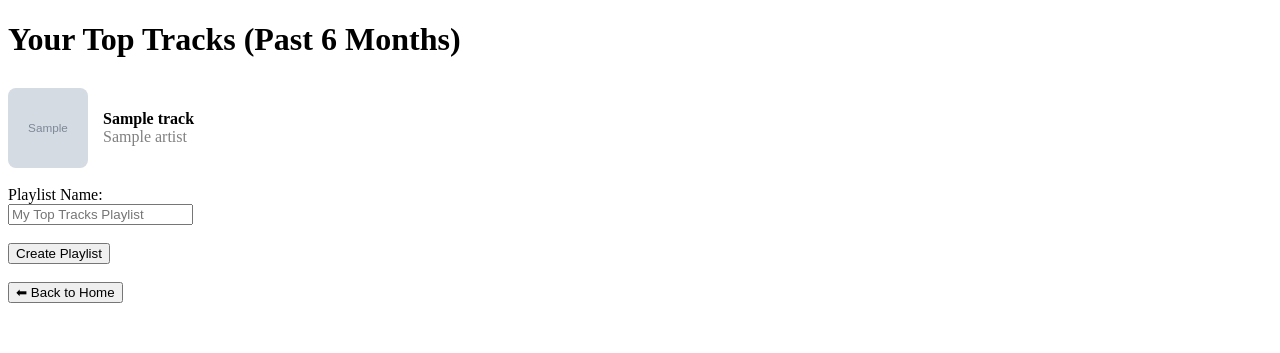
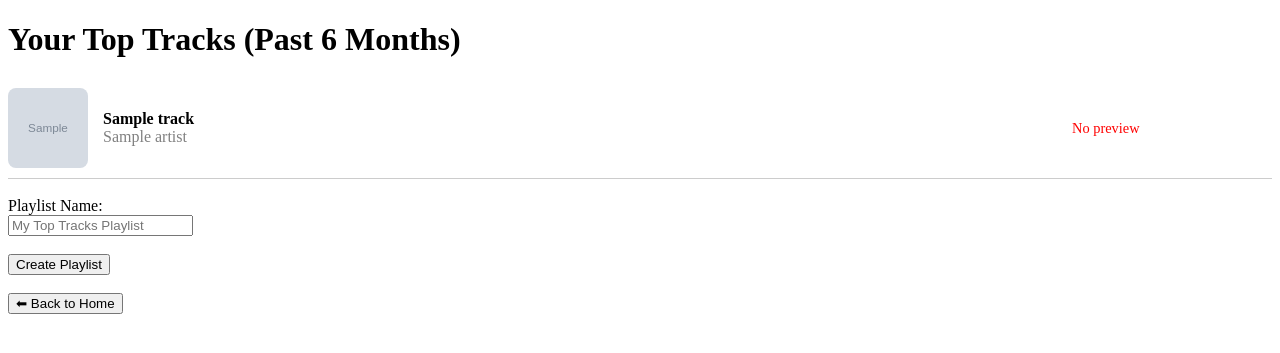
Before and after one commit to ryanchan339/The-SpotifyBook, a Flask app: template templates/top_tracks.html in a window 1280 px wide. Shown: the top 353 px of the page. Run offline with Flask 3, Linux system fonts and the light colour scheme; the template is opened without the code that fills it: most values are stand-ins (such as "Sample title", 1, 10 or a date in 2020); grey boxes marked "Sample" are stand-in pictures.

Commit message:
play button

```diff
--- a/app.py
+++ b/app.py
@@ -74,10 +74,12 @@ def callback():
                 "name": track["name"],
                 "artist": track["artists"][0]["name"],
                 "uri": track["uri"],
-                "image": track["album"]["images"][0]["url"] if track["album"]["images"] else ""
+                "image": track["album"]["images"][0]["url"],
+                "preview_url": track["preview_url"]
             }
             for track in tracks
         ]
+
 
         session["time_range"] = "medium_term"
 
@@ -105,10 +107,12 @@ def top_tracks():
             "name": track["name"],
             "artist": track["artists"][0]["name"],
             "uri": track["uri"],
-            "image": track["album"]["images"][0]["url"] if track["album"]["images"] else ""
+            "image": track["album"]["images"][0]["url"],
+            "preview_url": track["preview_url"]
         }
         for track in tracks
     ]
+
 
     return render_template("top_tracks.html",
                        track_info=session["track_info"],
--- a/templates/top_tracks.html
+++ b/templates/top_tracks.html
@@ -11,6 +11,14 @@
     }
 
     .track-item {
+      display: flex;
+      justify-content: space-between;
+      align-items: center;
+      border-bottom: 1px solid #ccc;
+      padding-bottom: 10px;
+    }
+
+    .track-left {
       display: flex;
       align-items: center;
       gap: 15px;
@@ -33,6 +41,10 @@
 
     .track-artist {
       color: gray;
+    }
+
+    .audio-preview {
+      min-width: 200px;
     }
   </style>
 </head>
@@ -70,10 +82,25 @@
   <div class="track-list">
     {% for track in track_info %}
       <div class="track-item">
-        <img src="{{ track.image }}" alt="Album cover">
-        <div class="track-info">
-          <div class="track-name">{{ track.name }}</div>
-          <div class="track-artist">{{ track.artist }}</div>
+        <!-- Left side: album cover + info -->
+        <div class="track-left">
+          <img src="{{ track.image }}" alt="Album cover">
+          <div class="track-info">
+            <div class="track-name">{{ track.name }}</div>
+            <div class="track-artist">{{ track.artist }}</div>
+          </div>
+        </div>
+
+        <!-- Right side: preview audio -->
+        <div class="audio-preview">
+          {% if track.preview_url %}
+            <audio controls style="width: 180px;">
+              <source src="{{ track.preview_url }}" type="audio/mpeg">
+              Your browser does not support the audio element.
+            </audio>
+          {% else %}
+            <div style="color: red; font-size: 0.9em;">No preview</div>
+          {% endif %}
         </div>
       </div>
     {% endfor %}
```
